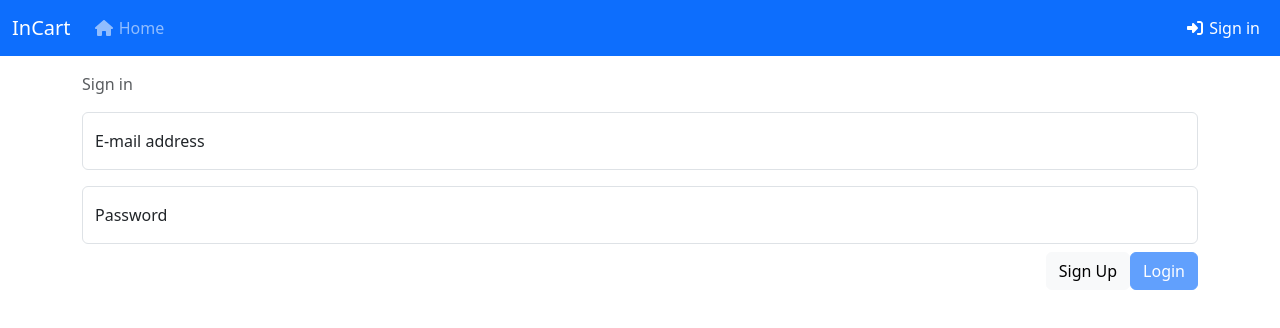
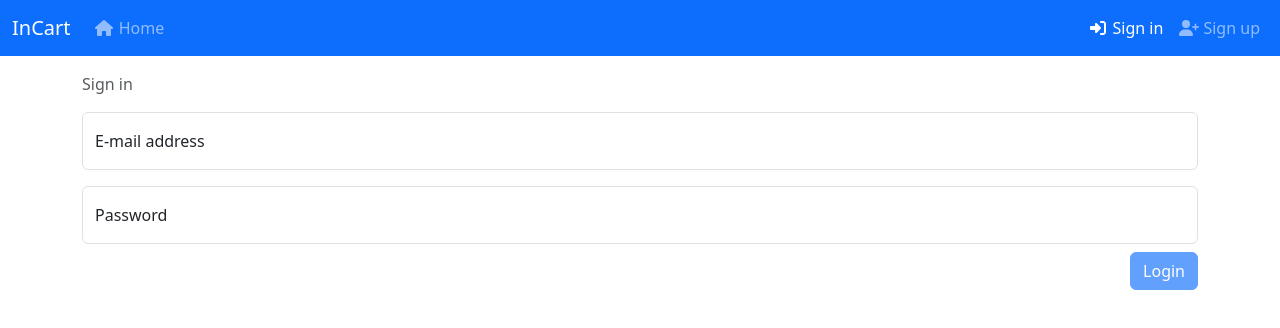
Before and after one commit to price-compare-tcc-unicarioca/price-compare-frontend, a Vue app: page /sign-in in a window 1280 px wide. Shown: the top 328 px of the page. Built offline with nearby package versions, Linux system fonts and the light colour scheme; what maska would draw is missing.

Commit message:
Small layout changes

```diff
--- a/src/App.vue
+++ b/src/App.vue
@@ -44,10 +44,16 @@
               </li>
             </ul>
           </li>
-          <li class="navbar-item" v-else>
+          <li class="navbar-item" v-if="!isAuthenticated">
             <router-link :to="{name: 'sign-in'}" class="nav-link" active-class="active">
               <font-awesome-icon icon="right-to-bracket" :fixedWidth="true" />
               Sign in
+            </router-link>
+          </li>
+          <li class="navbar-item" v-if="!isAuthenticated">
+            <router-link :to="{name: 'sign-up'}" class="nav-link btn-outline-light" active-class="active">
+              <font-awesome-icon icon="user-plus" :fixedWidth="true" />
+              Sign up
             </router-link>
           </li>
         </ul>
--- a/src/views/authentication/SignInView.vue
+++ b/src/views/authentication/SignInView.vue
@@ -20,9 +20,6 @@
         :validation="v$.password" />
 
       <div class="mt-2 text-end">
-          <router-link to="/sign-up" class="btn btn-light" role="button">
-            Sign Up
-          </router-link>
           <button type="submit" class="btn btn-primary" :disabled="v$.$invalid">
             Login
           </button>
--- a/src/views/authentication/SignUpView.vue
+++ b/src/views/authentication/SignUpView.vue
@@ -52,7 +52,6 @@
       </div>
     </div>
     <div class="mt-2 text-end">
-      <router-link to="/sign-in" class="btn" role="button">Login</router-link>
       <button class="btn btn-secondary" type="button" :disabled="v$.$invalid" @click="signup">Sign Up</button>
     </div>
   </div>
--- a/src/views/company/ImportSheetView.vue
+++ b/src/views/company/ImportSheetView.vue
@@ -27,7 +27,7 @@
       </div>
     </form>
     <div v-if="importedSheet">
-      <h3>Imported items</h3>
+      <h3 class="mt-3 mt-md-0">Imported items</h3>
       <p><strong>Name:</strong> {{ importedSheet?.company?.name }}</p>
       <p><strong>CNPJ:</strong> {{ importedSheet?.company?.document }}</p>
       <div class="table-responsive">
```
Also changed, not shown: 7 other files (tests, documents, lock files or other folders).
